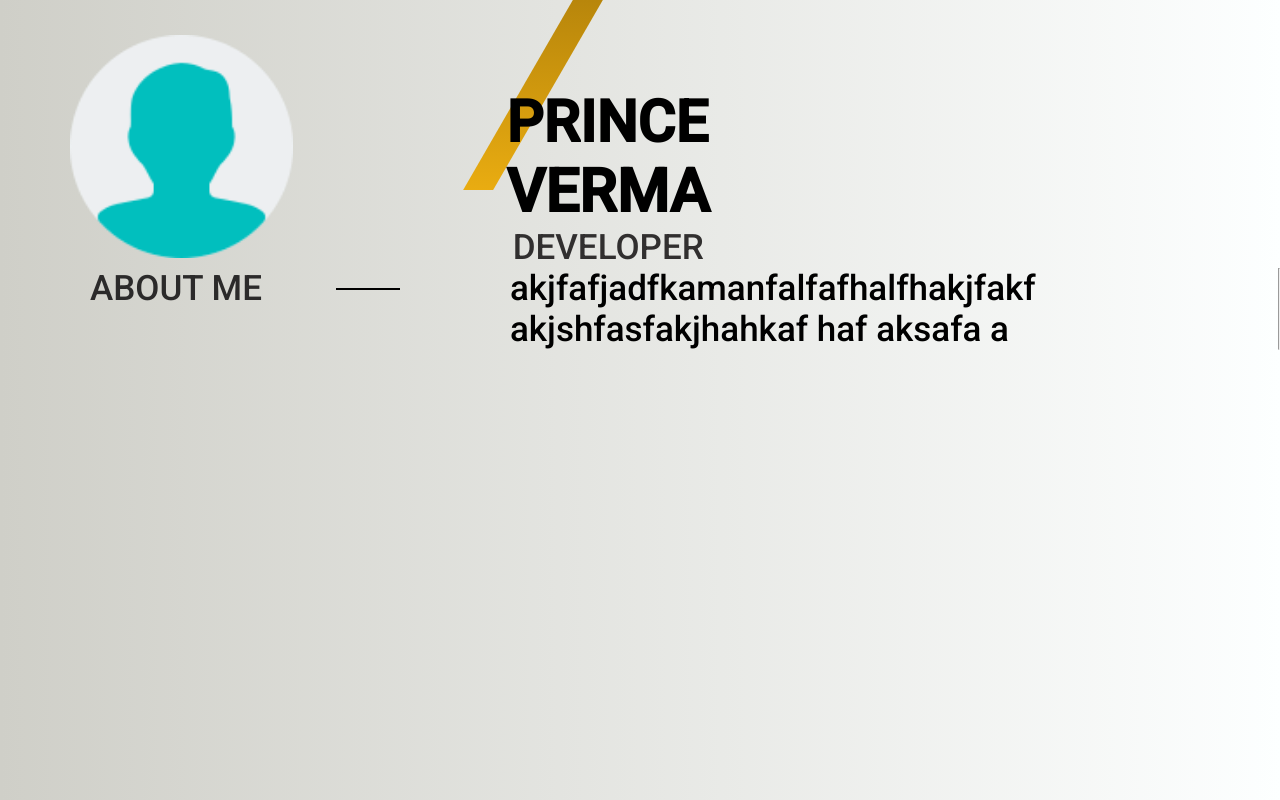
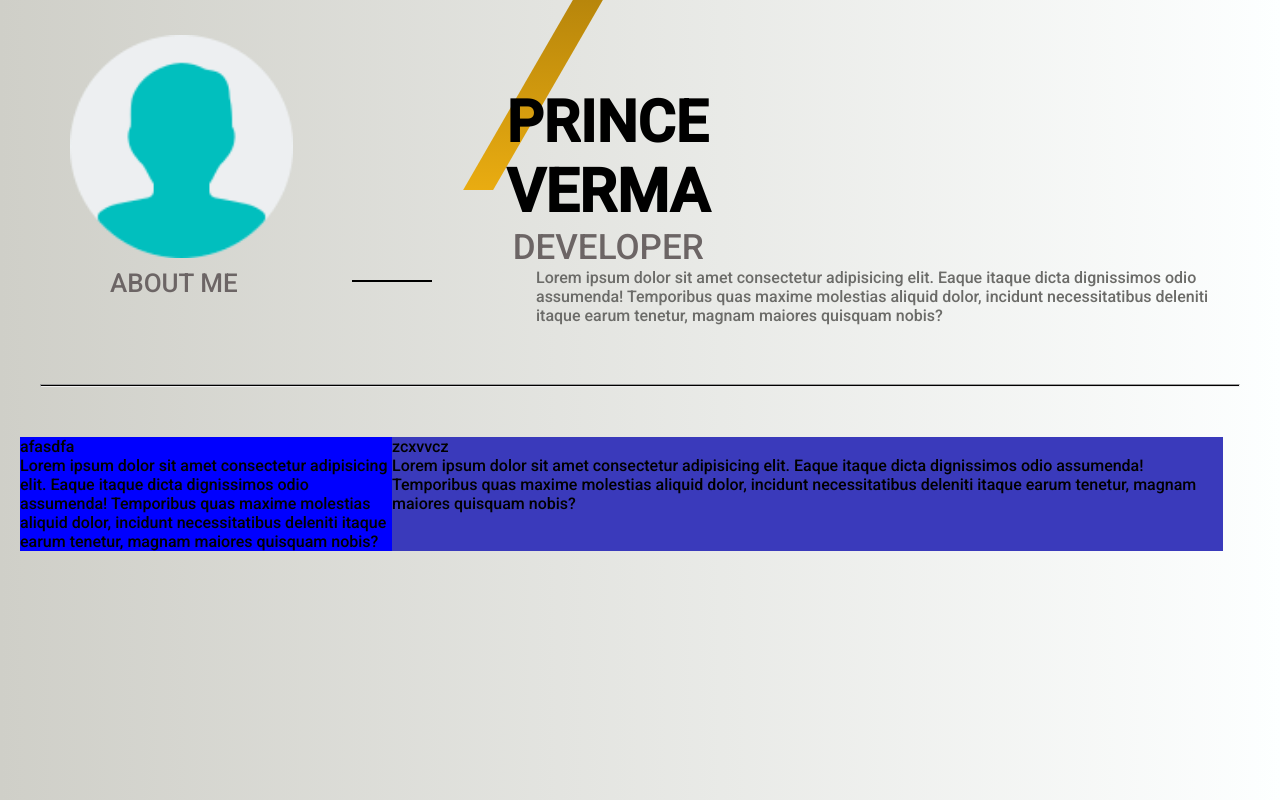
Before and after one commit to prince4799/portfolio_html_css, a plain HTML site: page index.html in a window 1280 px wide. Drawn offline with Linux system fonts and the light colour scheme.

Commit message:
content section is pending

```diff
--- a/index.html
+++ b/index.html
@@ -15,13 +15,12 @@
         <img style="
       padding: 25px;
       padding-left: 60px;
-      height: 90%;"
-       src="./user.png" />
+      height: 90%;" src="./user.png" />
 
       </div>
       <div class="right">
         <h1 class="title"><span class="fname">PRINCE</span> <br /> VERMA</h1>
-      <p>DEVELOPER</p>
+        <p style="color:rgb(108 101 101); ">DEVELOPER</p>
         <div style="
         /* background-color: darkgoldenrod; */
          position:absolute;
@@ -38,15 +37,33 @@
 
   </div>
   <div class="about">
-  <p style="color: rgb(43, 42, 42); width: 30%;">ABOUT ME
-    <div style="
-    background-color: black;
-        width: 5%;
-        height: 2%;
-        margin: 20px;"/></p>
+    <div class="aboutHead">
+      <p>ABOUT ME</p>
     </div>
-<p style="min-width: 60%;">akjfafjadfkamanfalfafhalfhakjfakf akjshfasfakjhahkaf haf aksafa  a</p>
-<hr/>
+    <div class="aboutDetails">
+      <p>Lorem ipsum dolor sit amet consectetur adipisicing elit. Eaque itaque dicta dignissimos odio assumenda!
+        Temporibus quas maxime molestias aliquid dolor, incidunt necessitatibus deleniti itaque earum tenetur, magnam
+        maiores quisquam nobis?
+      </p>
+    </div>
+  </div>
+  <br />
+  <hr style="background-color: black;height:0.4px; margin:40px" />
+  <div class="content">
+
+    <div class="contentleft">afasdfa
+      <p>Lorem ipsum dolor sit amet consectetur adipisicing elit. Eaque itaque dicta dignissimos odio assumenda!
+        Temporibus quas maxime molestias aliquid dolor, incidunt necessitatibus deleniti itaque earum tenetur, magnam
+        maiores quisquam nobis?
+      </p>
+    </div>
+    <div class="contentright">zcxvvcz
+      <p>Lorem ipsum dolor sit amet consectetur adipisicing elit. Eaque itaque dicta dignissimos odio assumenda!
+        Temporibus quas maxime molestias aliquid dolor, incidunt necessitatibus deleniti itaque earum tenetur, magnam
+        maiores quisquam nobis?
+      </p>
+    </div>
+  </div>
 </body>
 
 </html>
--- a/style.css
+++ b/style.css
@@ -38,17 +38,53 @@ body {
 }
 
 .about{
-    display: flex;
+    /* display: flex; */
     flex-direction: row;
+    display: inline-block;
+    width: 100%;
     /* background-color: aquamarine; */
 }
 
-.about p{
-    font-size: 35px;
-    padding-left: 90px;
+.aboutHead{
+    width: 30%;
     /* background-color: red; */
+    float: left;
+    text-align: left;
+    position: relative;
 }
 
+
+.aboutHead:before {
+    content: "";
+    width: 80px;
+    height: 2px;
+    position: absolute;
+    bottom: 16px;
+    right: -48px;
+    background: black;
+}
+
+.aboutHead p{
+    color: rgb(108 101 101);
+    float: left;
+    font-size: 26px;
+    margin-left: 110px;
+}
+.about p::after {
+    content: "";
+    clear: both;
+    display: table;
+    border-color: rgb(108 101 101);;
+  }
+/* .about pre{
+    width: 30%;
+    float: left;
+} */
+/* .colon{
+width:10%;
+height: 20px;
+background-color: blue;
+} */
 .right p {
     color: rgb(49, 47, 47);
     margin: 0% 0 0 13%;
@@ -74,3 +110,31 @@ body {
     width: 70%;
 
 }
+
+.aboutDetails{
+    width: 55%;
+    height: 100%;
+    /* align-self: flex-end; */
+    float: right;
+    margin-right: 40px;
+    color:rgb(107, 107, 104); ;
+}
+
+.content{
+    display:flex;
+    flex-direction:row;
+    padding:10px;
+    margin-inline: 10px;
+
+}
+
+.contentleft {
+    background-color: blue;
+    width:30%;
+    height:100%;
+}
+.contentright {
+    background-color: rgb(58, 58, 187);
+    width: 67%;
+    height: 100%;
+}
```
Also changed, not shown: fake.json (+9 -18 lines). Lines whose indentation alone changed are shown as unchanged.
